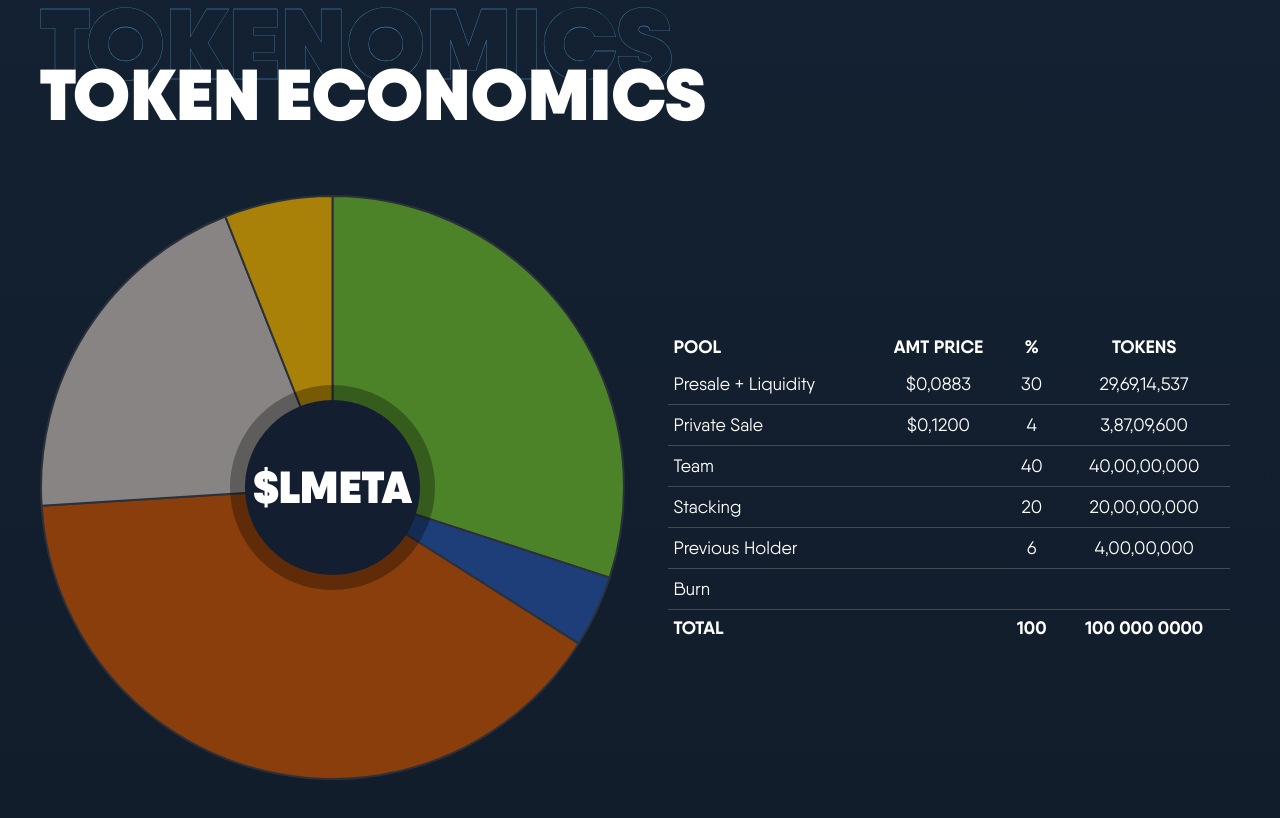
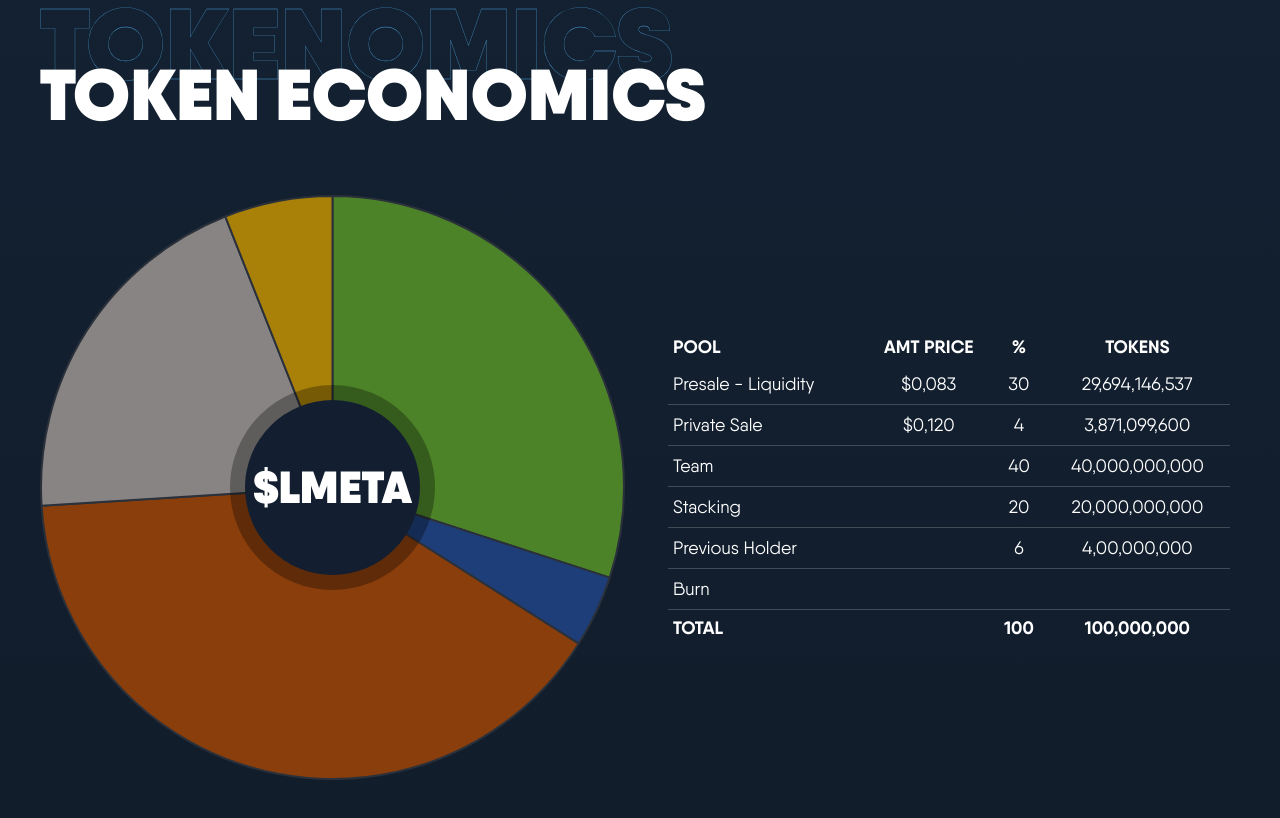
Before and after one commit to CodexOp/LMETA, a plain HTML site: page index.html in a window 1280 px wide. Shown: the part 4857-5675 px from the top of the page. Drawn offline with Linux system fonts and the light colour scheme.

Commit message:
change tokenomics data

```diff
--- a/index.html
+++ b/index.html
@@ -302,20 +302,20 @@ Now the same team and this time with a professional marketer, restructures their
 									</tr>
 									<tr class="char-table">
 										<td></td>
-										<td>Presale + Liquidity</td>
-										<td>$0,0883</td>
+										<td>Presale - Liquidity</td>
+										<td>$0,083</td>
 										<!-- <td>$132,480</td> -->
 										<td>30</td>
-										<td>29,69,14,537</td>
+										<td>29,694,146,537</td>
 										<td></td>
 									</tr>
 									 <tr class="char-table">
 										<td></td>
 										<td>Private Sale</td>
-										<td>$0,1200</td>
+										<td>$0,120</td>
 										<!-- <td>$600,000</td> -->
 										<td>4</td>
-										<td>3,87,09,600</td>
+										<td>3,871,099,600</td>
 										<td></td>
 									</tr>
 									<!--
@@ -334,7 +334,7 @@ Now the same team and this time with a professional marketer, restructures their
 										<td></td>
 										<!-- <td></td> -->
 										<td>40</td>
-										<td>40,00,00,000</td>
+										<td>40,000,000,000</td>
 										<td></td>
 									</tr>
 									<tr class="char-table">
@@ -343,7 +343,7 @@ Now the same team and this time with a professional marketer, restructures their
 										<td></td>
 										<!-- <td></td> -->
 										<td>20</td>
-										<td>20,00,00,000</td>
+										<td>20,000,000,000</td>
 										<td></td>
 									</tr>
 									<tr class="char-table">
@@ -352,7 +352,7 @@ Now the same team and this time with a professional marketer, restructures their
 										<td></td>
 										<!-- <td></td> -->
 										<td>6</td>
-										<td>4,00,00,000</td>
+										<td>4,00,000,000</td>
 										<td></td>
 									</tr>
 									<tr class="char-table">
@@ -416,7 +416,7 @@ Now the same team and this time with a professional marketer, restructures their
 										<th></th>
 										<!-- <th>$1.032,480</th> -->
 										<th>100</th>
-										<th>100 000 0000</th>
+										<th>100,000,000</th>
 										<th></th>
 									</tr>
 								</table>
```
